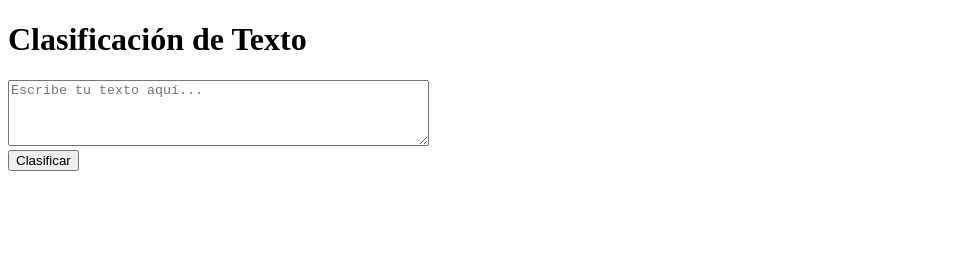
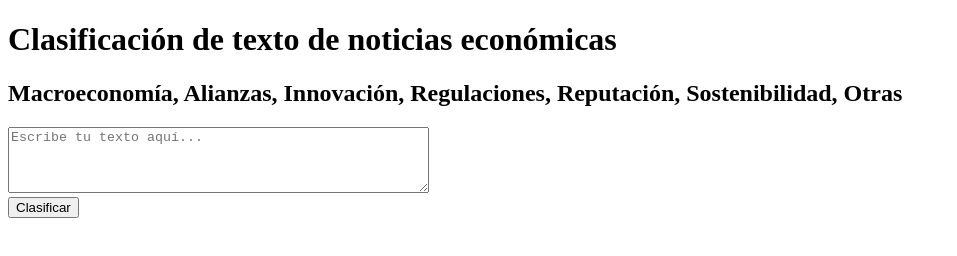
Before and after one commit to SRdeMora/Calsificador-de-textos, a plain HTML site: page index.html in a window 1280 px wide. Shown: the whole page, without its empty margins (0-957 px from the left). Drawn offline with Linux system fonts and the light colour scheme.

Commit message:
Update index.html

```diff
--- a/index.html
+++ b/index.html
@@ -6,7 +6,8 @@
     <script src="script.js"></script> <!-- Enlace al archivo JavaScript -->
 </head>
 <body>
-    <h1>Clasificación de Texto</h1>
+    <h1>Clasificación de texto de noticias económicas</h1>
+    <h2>Macroeconomía, Alianzas, Innovación, Regulaciones, Reputación, Sostenibilidad, Otras</h2>
     <textarea id="textoEntrada" rows="4" cols="50" placeholder="Escribe tu texto aquí..."></textarea>
     <br>
     <button id="botonClasificar">Clasificar</button>
```
